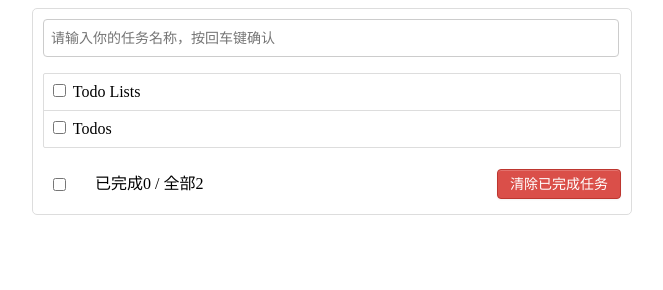
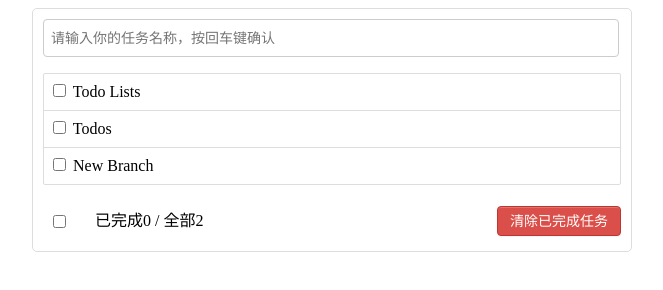
Before and after one commit to ZiWang-Li/git-todos, a plain HTML site: page index.html in a window 1280 px wide. Shown: the whole page, without its empty margins (308-971 px from the left). Drawn offline with Linux system fonts and the light colour scheme.

Commit message:
add branch content

```diff
--- a/index.html
+++ b/index.html
@@ -28,6 +28,13 @@
           </label>
           <button class="btn btn-danger" style="display:none">删除</button>
         </li>
+        <li>
+          <label>
+            <input type="checkbox"/>
+            <span>New Branch</span>
+          </label>
+          <button class="btn btn-danger" style="display:none">删除</button>
+        </li>
       </ul>
       <div class="todo-footer">
         <label>
```
